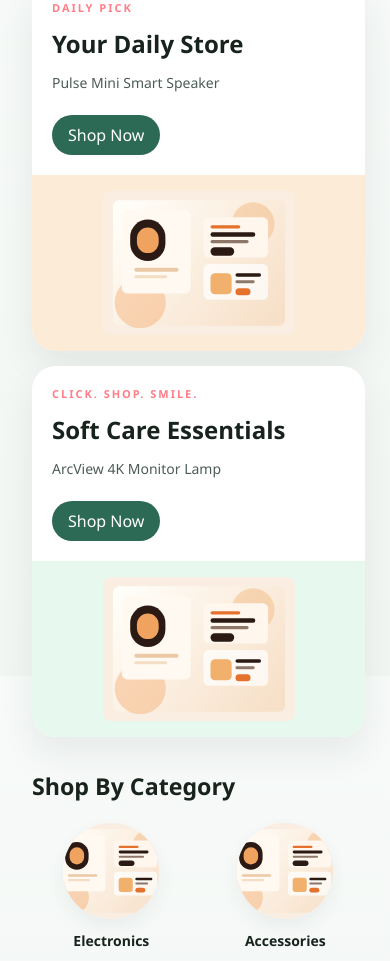
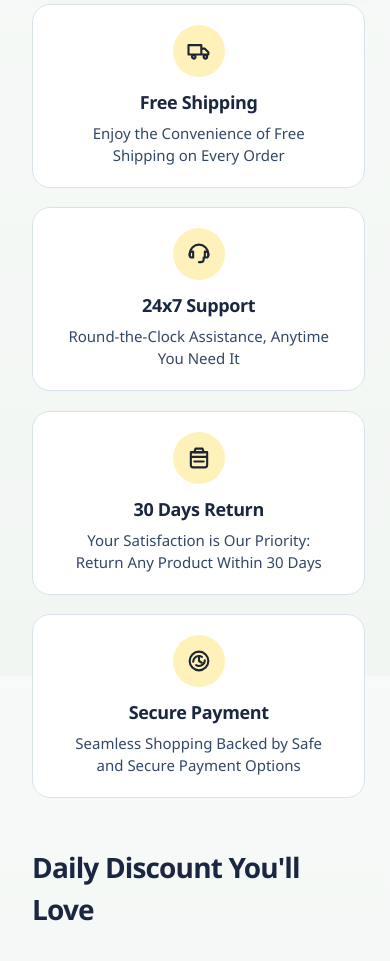
Before and after one commit to Aniksaha-ui/ecovani-revamp-frontend, a React (Vite) app: page / in a window 390 px wide. Shown: the part 1012-1973 px from the top of the page. Built offline with nearby package versions, Linux system fonts and the light colour scheme; no server answers.

Commit message:
Home page polishing

```diff
--- a/src/app/router/AppRouter.jsx
+++ b/src/app/router/AppRouter.jsx
@@ -4,6 +4,7 @@ import LoginPage from '../../features/auth/pages/LoginPage'
 import HomePage from '../../features/home/pages/HomePage'
 import ProductDetailsPage from '../../features/products/pages/ProductDetailsPage'
 import CategoryProductsPage from '../../features/products/pages/CategoryProductsPage'
+import SearchResultsPage from '../../features/products/pages/SearchResultsPage'
 import CartPage from '../../features/cart/pages/CartPage'
 import CheckoutPage from '../../features/checkout/pages/CheckoutPage'
 import PaymentSuccessPage from '../../features/payment/pages/PaymentSuccessPage'
@@ -27,6 +28,7 @@ function AppRouter() {
         <Route path="/payment/success" element={<PaymentSuccessPage />} />
         <Route path="/payment/failed" element={<PaymentFailedPage />} />
         <Route path="/categories/:categoryId/products" element={<CategoryProductsPage />} />
+        <Route path="/search" element={<SearchResultsPage />} />
         <Route path="/products/:productId" element={<ProductDetailsPage />} />
       </Route>
       <Route path="/login" element={<LoginPage />} />
--- a/src/features/home/api/homeApi.js
+++ b/src/features/home/api/homeApi.js
@@ -500,7 +500,7 @@ function buildHomepageSections(products, categories) {
     },
     allProducts: {
       title: 'Our Products',
-      tabs: ['All Products', 'Moisturizers', 'Sunscreen', 'Foundations', 'Lipsticks & Lip Gloss'],
+      tabs: ['All Products', 'Moisturizers', 'Sunscreens', 'Foundations', 'Lipsticks & Lip Glosses', 'Eyeshadows'],
       products: cycleItems(sourceProducts, 10, 1),
     },
     limitedDeal: {
--- a/src/features/home/pages/HomePage.jsx
+++ b/src/features/home/pages/HomePage.jsx
@@ -44,22 +44,21 @@ function HomeSectionTitle({ title, action = 'View More Products' }) {
 
 function ProductTabsSection({ title, tabs, activeTab = 0, children }) {
   return (
-    <section>
+    <section className="space-y-9">
       <RevealOnScroll delay={40}>
-        <div className="mb-10 text-center">
-          <h2 className="text-[34px] font-extrabold tracking-[-0.04em] text-[#14213d]">{title}</h2>
-          <div className="mx-auto mt-8 flex max-w-[690px] flex-wrap items-center justify-center gap-x-8 gap-y-3 border-b border-[#d9dfeb] pb-4">
+        <div className="text-center">
+          <h2 className="text-[28px] font-extrabold tracking-[-0.03em] text-[#14213d]">{title}</h2>
+          <div className="mx-auto mt-7 flex max-w-[980px] flex-wrap items-center justify-center gap-3">
             {tabs.map((item, index) => (
               <button
                 key={item}
-                className={`relative pb-3 text-[16px] font-semibold ${
-                  index === activeTab ? 'text-[#14213d]' : 'text-[#4d5d56]'
+                className={`rounded-full border px-5 py-3 text-[15px] font-semibold leading-none transition ${
+                  index === activeTab
+                    ? 'border-[#0f8b86] bg-[#0f8b86] text-white shadow-[0_10px_24px_rgba(15,139,134,0.18)]'
+                    : 'border-[#d9e1ec] bg-white text-[#1d2433] hover:border-[#0f8b86] hover:text-[#0f8b86]'
                 }`}
               >
                 {item}
-                {index === activeTab ? (
-                  <span className="absolute inset-x-0 bottom-[-5px] h-[2px] bg-[#14213d]" />
-                ) : null}
               </button>
             ))}
           </div>
@@ -67,6 +66,55 @@ function ProductTabsSection({ title, tabs, activeTab = 0, children }) {
       </RevealOnScroll>
       {children}
     </section>
+  )
+}
+
+function FeatureIcon({ type }) {
+  const common = {
+    className: 'h-7 w-7',
+    viewBox: '0 0 24 24',
+    fill: 'none',
+    stroke: 'currentColor',
+    strokeWidth: '1.8',
+  }
+
+  if (type === 'shipping') {
+    return (
+      <svg {...common}>
+        <path strokeLinecap="round" strokeLinejoin="round" d="M3 7h11v8H3zM14 10h3l3 3v2h-6z" />
+        <circle cx="7.5" cy="17" r="1.5" />
+        <circle cx="17.5" cy="17" r="1.5" />
+      </svg>
+    )
+  }
+
+  if (type === 'support') {
+    return (
+      <svg {...common}>
+        <path strokeLinecap="round" strokeLinejoin="round" d="M4 13v-1a8 8 0 1 1 16 0v1" />
+        <path strokeLinecap="round" strokeLinejoin="round" d="M4 13a2 2 0 0 0 2 2h1v-5H6a2 2 0 0 0-2 2Zm16 0a2 2 0 0 1-2 2h-1v-5h1a2 2 0 0 1 2 2Z" />
+        <path strokeLinecap="round" strokeLinejoin="round" d="M12 19h1.5a2.5 2.5 0 0 0 2.5-2.5V15" />
+      </svg>
+    )
+  }
+
+  if (type === 'return') {
+    return (
+      <svg {...common}>
+        <path strokeLinecap="round" strokeLinejoin="round" d="M6 7h12M6 11h12M8 15h8" />
+        <path strokeLinecap="round" strokeLinejoin="round" d="M9 4h6l1 3H8l1-3Z" />
+        <path strokeLinecap="round" strokeLinejoin="round" d="M7 20h10a2 2 0 0 0 2-2V7H5v11a2 2 0 0 0 2 2Z" />
+      </svg>
+    )
+  }
+
+  return (
+    <svg {...common}>
+      <circle cx="12" cy="12" r="8" />
+      <path strokeLinecap="round" strokeLinejoin="round" d="M12 8v4l2.4 1.5" />
+      <path strokeLinecap="round" strokeLinejoin="round" d="M9.5 15.5c.8.5 1.6.8 2.5.8 2.8 0 5-2.2 5-5" />
+      <path strokeLinecap="round" strokeLinejoin="round" d="M14.5 8.5c-.7-.5-1.6-.8-2.5-.8-2.8 0-5 2.2-5 5" />
+    </svg>
   )
 }
 
@@ -85,6 +133,29 @@ function HomePage() {
   const brands = homepage.brands || []
   const categoryFavorites = homepage.categoryFavorites || []
   const latestBlog = homepage.latestBlog || []
+  const dailyDiscountProducts = flashDeal.products.slice(0, 6)
+  const benefitCards = [
+    {
+      type: 'shipping',
+      title: 'Free Shipping',
+      description: 'Enjoy the Convenience of Free Shipping on Every Order',
+    },
+    {
+      type: 'support',
+      title: '24x7 Support',
+      description: 'Round-the-Clock Assistance, Anytime You Need It',
+    },
+    {
+      type: 'return',
+      title: '30 Days Return',
+      description: 'Your Satisfaction is Our Priority: Return Any Product Within 30 Days',
+    },
+    {
+      type: 'payment',
+      title: 'Secure Payment',
+      description: 'Seamless Shopping Backed by Safe and Secure Payment Options',
+    },
+  ]
 
   return (
     <div className="space-y-8">
@@ -168,38 +239,44 @@ function HomePage() {
           </div>
         </RevealOnScroll>
 
-        <div className="grid gap-4 lg:grid-cols-2">
-          {(hero?.spotlightCards || []).map((card, index) => (
+      </section>
+
+      <section className="space-y-12 pt-2">
+        <div className="grid gap-5 md:grid-cols-2 xl:grid-cols-4">
+          {benefitCards.map((item, index) => (
             <RevealOnScroll
-              key={`${card?.id || index}-promo`}
-              className="grid min-h-[190px] grid-cols-1 sm:grid-cols-[1fr_0.9fr] overflow-hidden rounded-[1.5rem] bg-white shadow-[0_16px_34px_rgba(36,54,46,0.08)] transition hover:-translate-y-1 hover:shadow-[0_22px_42px_rgba(36,54,46,0.1)]"
-              direction="right"
-              delay={index * 120}
+              as="article"
+              key={item.title}
+              className="rounded-[18px] border border-[#d8e0ea] bg-white px-8 py-5 text-center shadow-none"
+              delay={index * 70}
+              direction="zoom"
             >
-              <div className="p-5">
-                <p className="text-[11px] font-bold uppercase tracking-[0.18em] text-[#ff7e88]">
-                  {card?.eyebrow}
-                </p>
-                <h3 className="mt-3 text-2xl font-extrabold leading-tight text-[var(--color-heading)]">
-                  {card?.title}
-                </h3>
-                <p className="mt-3 text-sm leading-6 text-[var(--color-copy)]">
-                  {card?.description || 'Curated beauty basics for everyday use.'}
-                </p>
-                <button className="mt-5 rounded-full bg-[var(--color-accent)] px-4 py-2 text-xs font-bold text-white">
-                  {card?.ctaLabel || 'Shop Now'}
-                </button>
+              <div className="mx-auto flex h-[52px] w-[52px] items-center justify-center rounded-full bg-[#fff1ba] text-[#1d2433]">
+                <FeatureIcon type={item.type} />
               </div>
-              <div style={{ backgroundColor: card?.background || '#fcebd7' }} className="h-44 sm:h-auto">
-                <img
-                  src={card?.image || '/default-hero-banner.svg'}
-                  alt={card?.title || 'Store promo'}
-                  className="h-full w-full object-contain p-4"
-                />
-              </div>
+              <h3 className="mt-4 text-[18px] font-extrabold leading-none tracking-[-0.02em] text-[#1b2740]">
+                {item.title}
+              </h3>
+              <p className="mx-auto mt-3 max-w-[280px] text-[15px] leading-[1.45] text-[#334766]">
+                {item.description}
+              </p>
             </RevealOnScroll>
           ))}
         </div>
+
+        <RevealOnScroll as="section" delay={50}>
+          <div className="mb-8">
+            <h2 className="text-[28px] font-extrabold tracking-[-0.03em] text-[#1b2740]">
+              Daily Discount You'll Love
+            </h2>
+          </div>
+
+          <ProductGrid
+            products={dailyDiscountProducts}
+            variant="compact"
+            sectionLabel="Daily Discount"
+          />
+        </RevealOnScroll>
       </section>
 
       <section>
@@ -247,24 +324,42 @@ function HomePage() {
 
       <section className="grid gap-4 md:grid-cols-3">
         {[
-          { title: 'Your Daily Store.', copy: 'Reliable essentials for everyday routines.', bg: 'bg-[#9beb77]' },
-          { title: 'Everyday Made Simple.', copy: 'Curated tools for effortless self care.', bg: 'bg-[#f9b0cb]' },
-          { title: 'Your Cart. Your Way.', copy: 'Smart shopping with polished daily picks.', bg: 'bg-[#f4d7a5]' },
+          { title: 'Your Daily Store.', copy: 'Essentials, deals, and more.', bg: 'bg-[#9be86b]' },
+          { title: 'Everyday Made Simple.', copy: 'Quick, easy, and effortless.', bg: 'bg-[#f5c7e6]' },
+          { title: 'Your Cart. Your Way.', copy: 'All your favorites, in one click.', bg: 'bg-[#8fd8d7]' },
         ].map((promo, index) => (
           <RevealOnScroll
             as="article"
             key={promo.title}
-            className="overflow-hidden rounded-[1.5rem] bg-white shadow-[0_14px_30px_rgba(36,54,46,0.07)] transition hover:-translate-y-1 hover:shadow-[0_22px_40px_rgba(36,54,46,0.1)]"
+            className="relative overflow-hidden rounded-[18px] bg-white shadow-none transition hover:-translate-y-0.5 hover:shadow-[0_18px_34px_rgba(36,54,46,0.09)]"
             delay={index * 100}
             direction="zoom"
           >
-            <div className="h-52 bg-[#eef7f3]">
-              <img src={productImage(featurePromos[index])} alt={promo.title} className="h-full w-full object-cover" />
+            <div className="h-[496px] bg-[#eef4f6]">
+              <img
+                src={productImage(featurePromos[index])}
+                alt={promo.title}
+                className="h-full w-full object-cover"
+              />
             </div>
-            <div className={`p-5 ${promo.bg}`}>
-              <p className="text-[11px] font-bold uppercase tracking-[0.18em] text-[var(--color-heading)]">Daily care</p>
-              <h3 className="mt-2 text-2xl font-extrabold text-[var(--color-heading)]">{promo.title}</h3>
-              <p className="mt-2 text-sm text-[var(--color-heading)]/72">{promo.copy}</p>
+            <div className={`absolute inset-x-[30px] bottom-[28px] rounded-[18px] px-[18px] pb-[18px] pt-[12px] ${promo.bg}`}>
+              <div className="inline-flex rounded-full bg-[#ffd65c] px-[18px] py-[8px] text-[14px] font-bold leading-none tracking-[-0.02em] text-[#1d2433]">
+                Enjoy 20% savings
+              </div>
+              <h3 className="mt-[14px] text-[29px] font-extrabold leading-[1.08] tracking-[-0.04em] text-[#14213d]">
+                {promo.title}
+              </h3>
+              <p className="mt-[10px] text-[17px] leading-[1.45] text-[#24344d]">
+                {promo.copy}
+              </p>
+              <button className="mt-[18px] inline-flex items-center gap-[10px] rounded-full bg-[#0f8b86] px-[18px] py-[10px] text-[15px] font-bold text-white shadow-[0_8px_18px_rgba(15,139,134,0.18)]">
+                <span>Shop Now</span>
+                <span className="flex h-[30px] w-[30px] items-center justify-center rounded-full bg-white text-[#0f8b86]">
+                  <svg className="h-4 w-4" viewBox="0 0 24 24" fill="none" stroke="currentColor" strokeWidth="2">
+                    <path strokeLinecap="round" strokeLinejoin="round" d="M7 17 17 7M9 7h8v8" />
+                  </svg>
+                </span>
+              </button>
             </div>
           </RevealOnScroll>
         ))}
@@ -330,7 +425,7 @@ function HomePage() {
         tabs={allProducts.tabs}
         activeTab={0}
       >
-        <ProductGrid products={allProducts.products} sectionLabel="Products" />
+        <ProductGrid products={allProducts.products.slice(0, 5)} variant="five-up" sectionLabel="Products" />
       </ProductTabsSection>
 
       <section className="elevated-section rounded-[1.8rem] bg-[#9ec5ff] p-5 shadow-[0_18px_38px_rgba(36,54,46,0.07)]">
--- a/src/shared/components/ProductGrid.jsx
+++ b/src/shared/components/ProductGrid.jsx
@@ -6,7 +6,11 @@ function ProductGrid({ products, variant = 'default', sectionLabel = '' }) {
       className={
         variant === 'trending'
           ? 'grid gap-4 md:grid-cols-2 xl:grid-cols-3'
-          : 'grid gap-4 sm:grid-cols-2 lg:grid-cols-4 xl:grid-cols-5'
+          : variant === 'five-up'
+            ? 'grid gap-5 sm:grid-cols-2 lg:grid-cols-3 xl:grid-cols-5'
+          : variant === 'compact'
+            ? 'grid gap-5 sm:grid-cols-2 lg:grid-cols-3 xl:grid-cols-6'
+            : 'grid gap-5 sm:grid-cols-2 lg:grid-cols-3 xl:grid-cols-4'
       }
     >
       {products.map((product) => (
```
Also changed, not shown: src/features/products/api/productApi.js (+10 -0 lines), src/features/products/pages/SearchResultsPage.jsx (added, +117 -0 lines), src/shared/components/ProductCard.jsx (+34 -28 lines), src/shared/components/SiteHeader.jsx (+34 -9 lines).
